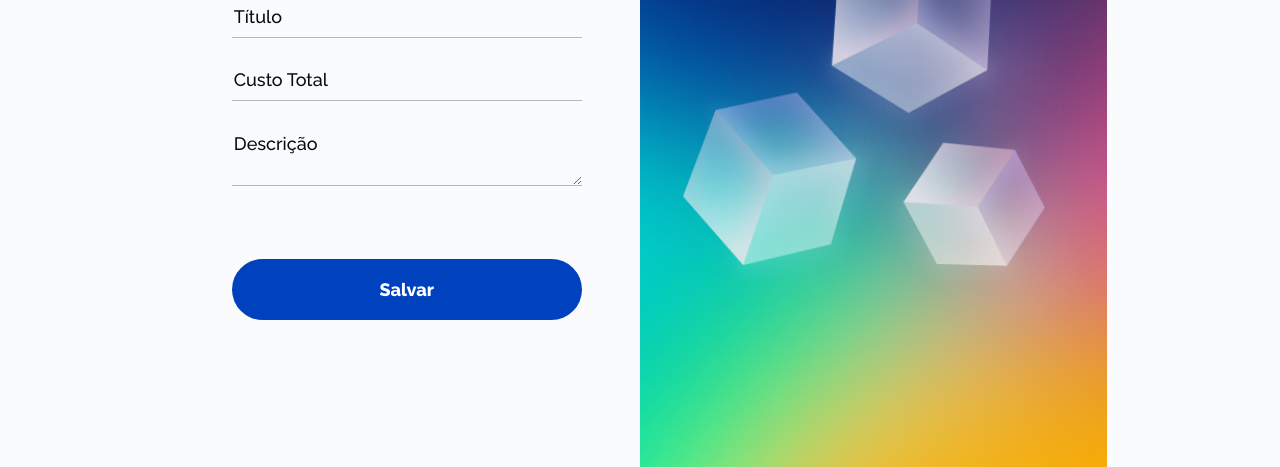
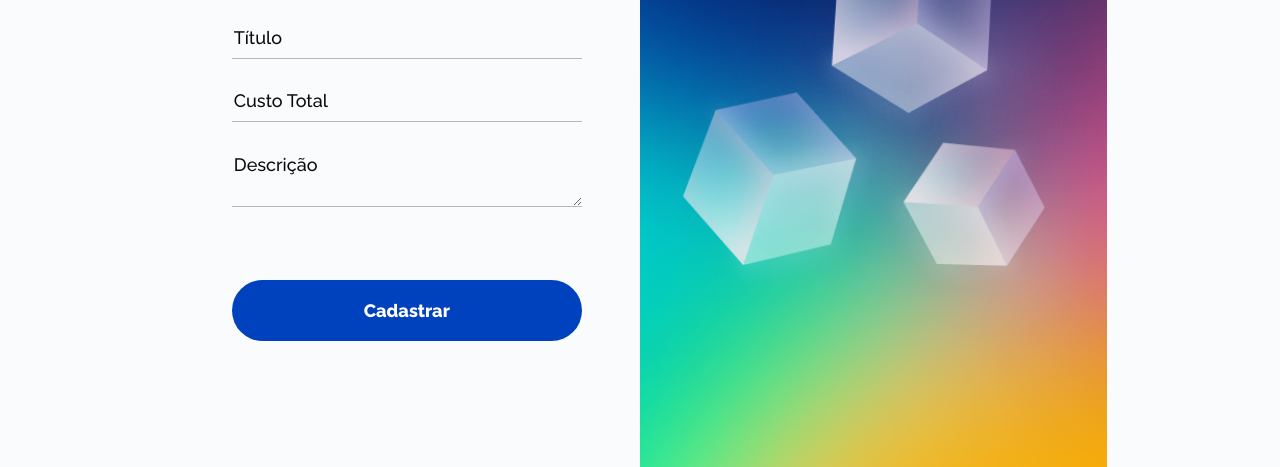
Before and after one commit to hallysonbr/html-devfreela, a plain HTML site: page project-create-edit.html in a window 1280 px wide. Shown: the part 333-800 px from the top of the page. Drawn offline with Linux system fonts and the light colour scheme.

Commit message:
Integrando a edição e cadastro do projeto.

```diff
--- a/project-create-edit.html
+++ b/project-create-edit.html
@@ -66,15 +66,26 @@
           <a href="list.html" class="back-btn material-icons">
             keyboard_arrow_left
           </a>
-          <div class="left">
+          <form
+            class="left"
+            onsubmit="createOrEdit()"
+            action="javascript:void(0)">
             <h1 class="main-title" id="main-title"></h1>
 
-            <input class="dv-input" placeholder="Título" />
-            <input class="dv-input" placeholder="Custo Total" />
-            <textarea class="dv-input" placeholder="Descrição"></textarea>
+            <input required id="title" class="dv-input" placeholder="Título" />
+            <input
+              required
+              id="totalCost"
+              class="dv-input"
+              placeholder="Custo Total" />
+            <textarea
+              required
+              id="description"
+              class="dv-input"
+              placeholder="Descrição"></textarea>
 
-            <button class="dv-button" id="action-button"></button>
-          </div>
+            <button type="submit" class="dv-button" id="action-button"></button>
+          </form>
           <div class="right">
             <img
               class="image"
--- /dev/null
+++ b/scripts/list.js
@@ -0,0 +1,4 @@
+window.onload = function() {
+  document.querySelector('#name').innerText = localStorage.getItem('user.name');
+  document.querySelector('#role').innerText = localStorage.getItem('role');
+}
--- a/scripts/login.js
+++ b/scripts/login.js
@@ -37,7 +37,12 @@ function cadastrar() {
   })
   .then(response => response.json())
   .then(response => {
+    localStorage.setItem('user.name', response.fullName);
+    localStorage.setItem('role', response.role === 'Dev' ? 'Desenvolvedor' : 'Cliente');
+
     alert('Usuário cadastrado com sucesso!');
+    window.location.href = "list.html";
+
     console.log(response);
   })
   .catch(error => {
--- a/scripts/project-create-edit.js
+++ b/scripts/project-create-edit.js
@@ -1,9 +1,17 @@
+// Pega os parâmetros da URL
+const urlSearchParams = new URLSearchParams(window.location.search);
+const params = Object.fromEntries(urlSearchParams.entries());
+
+// Type: 'create' | 'edit'
+const screenType = params.id ? 'edit' : 'create';
+
 window.onload = function() {
-  // Type: 'create' | 'edit'
-  const screenType = 'edit';
+  setScreenTypeTexts();
+}
 
-  //  MODO CRIAR
-  if(screenType == 'create') {
+function setScreenTypeTexts() {
+   //  MODO CRIAR
+   if(screenType == 'create') {
     document.querySelector('#main-title').innerText = "Vamos cadastrar seu novo projeto!";
     document.querySelector('#action-button').innerText = "Cadastrar";
   }
@@ -14,3 +22,31 @@ window.onload = function() {
     document.querySelector('#action-button').innerText = "Salvar";
   }
 }
+
+function createOrEdit() {
+  //Pegar os dados do formulário
+  let payLoad = {
+    title: document.querySelector("#title").value,
+    totalCost: document.querySelector("#totalCost").value,
+    description: document.querySelector("#description").value,
+    idClient: 1,
+  }
+
+  //Enviar para a api
+  fetch(`https://637c0ed76f4024eac21d48b8.mockapi.io/api/projects${screenType === 'edit' ? '/' + params.id : ''}`, {
+    method: screenType === 'edit' ? 'PUT' : 'POST',
+    body: JSON.stringify(payLoad),
+    headers: {
+      'Content-Type': 'application/json'
+    }
+  })
+  .then(response => response.json())
+  .then(response => {
+    alert(`Projeto ${screenType === 'edit' ? 'atualizado' : 'cadastrado'} com sucesso!`);
+    console.log(response);
+  })
+  .catch(error => {
+    alert('Erro no servidor!');
+    console.log(error);
+  })
+}
```
Also changed, not shown: list.html (+5 -2 lines).
